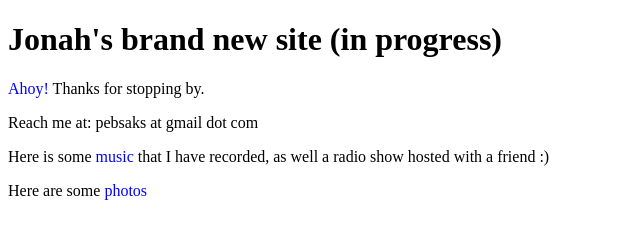
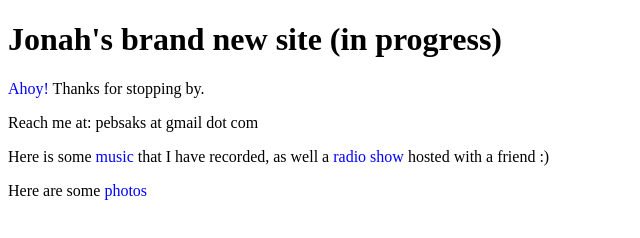
Before and after one commit to jonahsaks/jonahsaks.github.io, a plain HTML site: page index.html in a window 1280 px wide. Shown: the full height of the page, 0-640 px from the left. Drawn offline with Linux system fonts and the light colour scheme.

Commit message:
Update index.html

```diff
--- a/index.html
+++ b/index.html
@@ -31,7 +31,7 @@ a:active {
 <h1>Jonah's brand new site (in progress) </h1>
 <p> <a href="https://ahoyliterary.github.io">Ahoy!</a> Thanks for stopping by.
 <p> Reach me at:   pebsaks at gmail dot com </p>
-<p> Here is some <a href="music.html">music</a> that I have recorded, as well a radio show hosted with a friend :)
+<p> Here is some <a href="https://soundcloud.com/user656542597/sets/klez-application">music</a> that I have recorded, as well a <a href="music.html">radio show</a> hosted with a friend :)
 <p> Here are some <a href="photos.html">photos</a>
 </body>
 </html>
```
